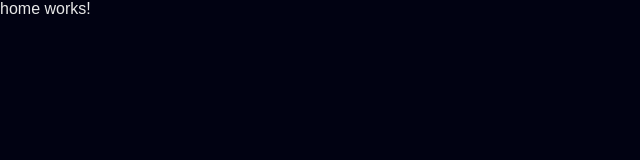
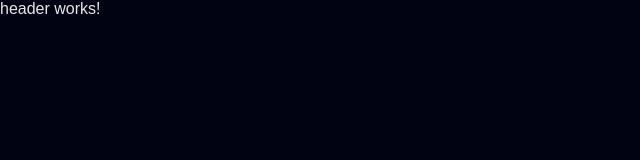
Before and after one commit to SchusterN-hub/Starlight, an Angular app: page / in a window 1280 px wide. Shown: the top 160 px of the page, without its empty margins (0-640 px from the left). Built offline with nearby package versions, Linux system fonts and the light colour scheme; a web font is replaced by a local one.

Commit message:
import do componente header para teste

```diff
--- a/src/app/app.component.html
+++ b/src/app/app.component.html
@@ -1 +1 @@
-<app-home></app-home>
+<app-header></app-header>
```
